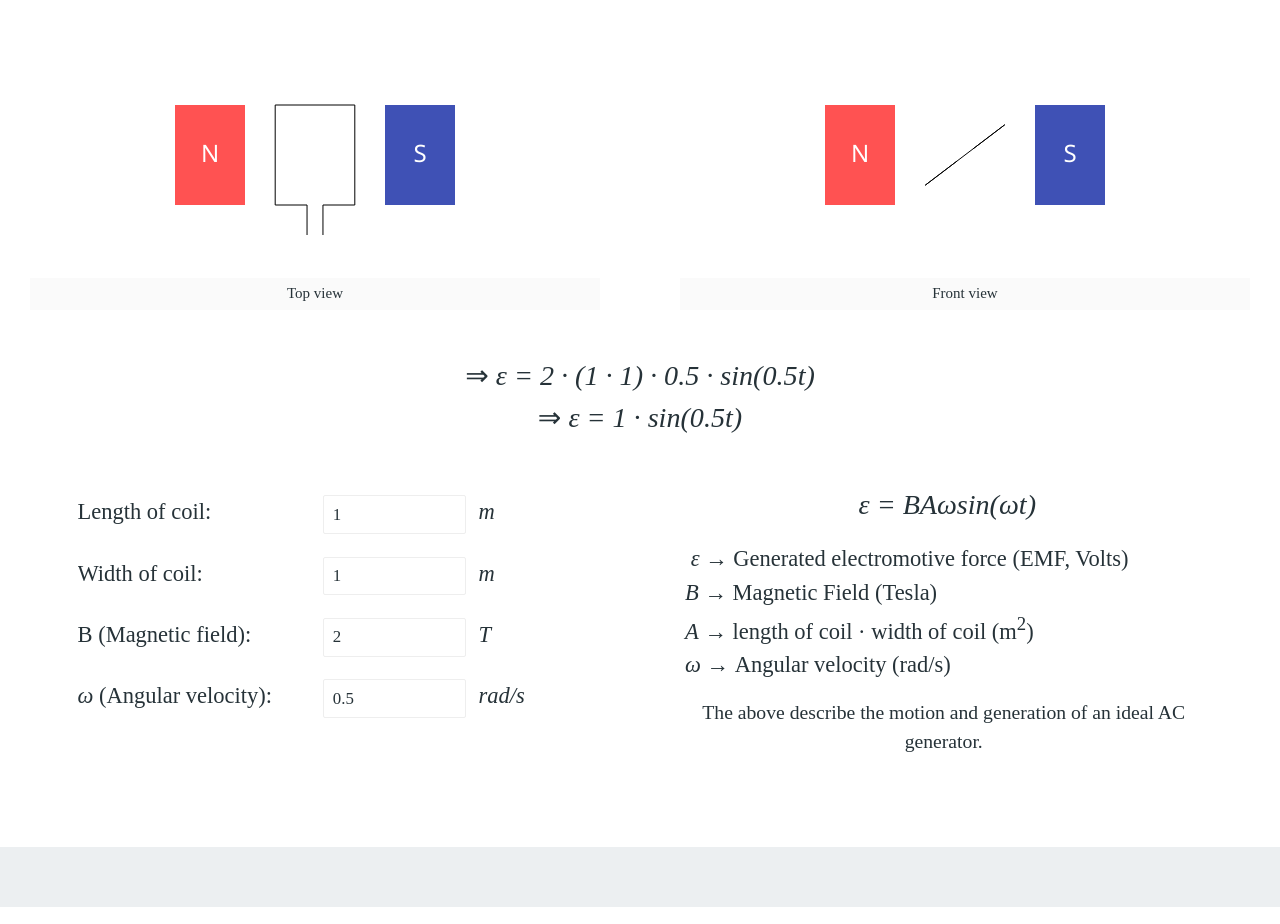
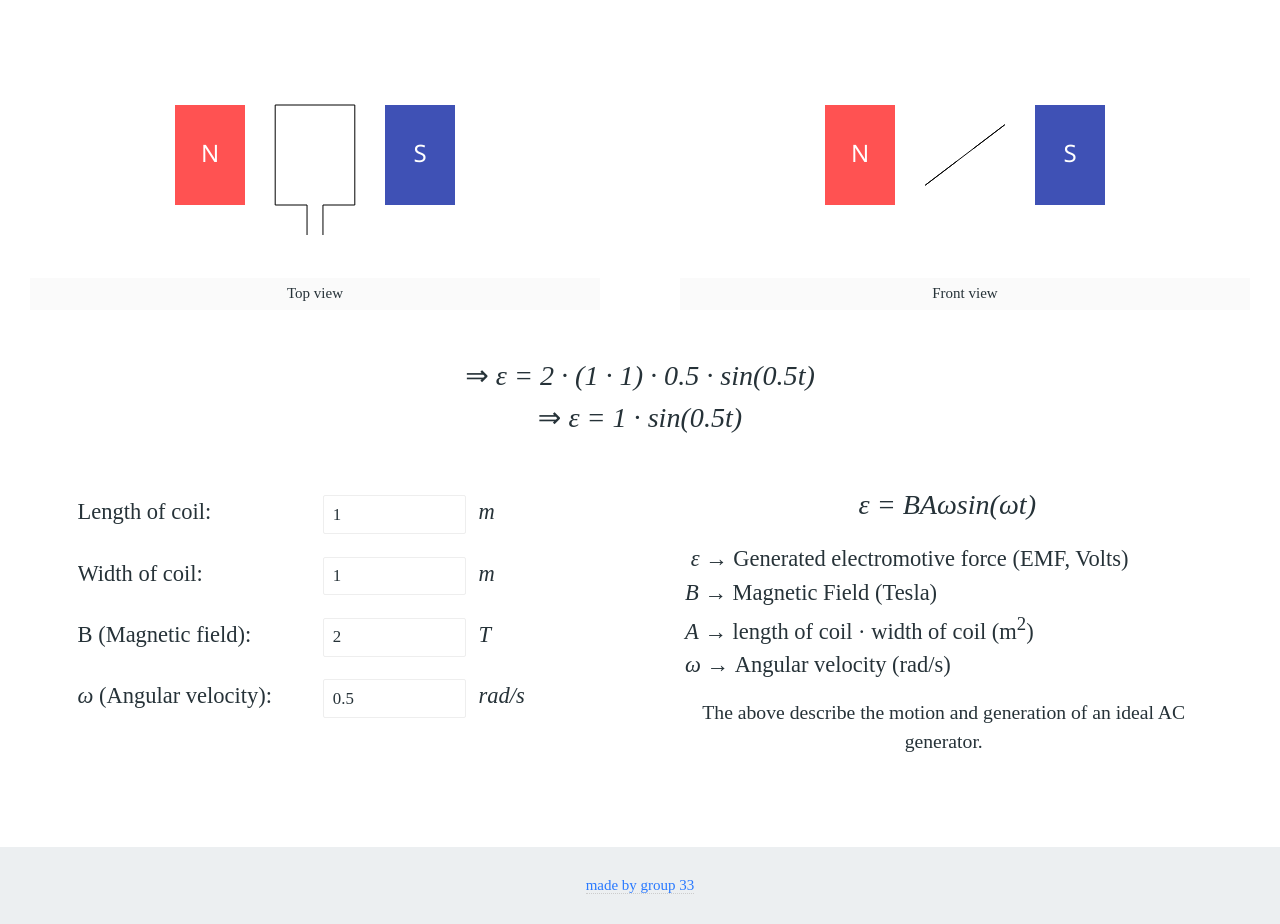
Before and after one commit to T-H-E-Dark-NeX/acgs, a plain HTML site: page index.html in a window 1280 px wide. Shown: the part 74-998 px from the top of the page. Drawn offline with Linux system fonts and the light colour scheme; a web font is replaced by a local one.

Commit message:
Update index.html
l

```diff
--- a/index.html
+++ b/index.html
@@ -73,6 +73,10 @@
   </article>
 
   <footer class="colophon">
+    <a>
+      made by group 33
+    </a>
+
   </footer>
 
   <script src="main.js"></script>
```
